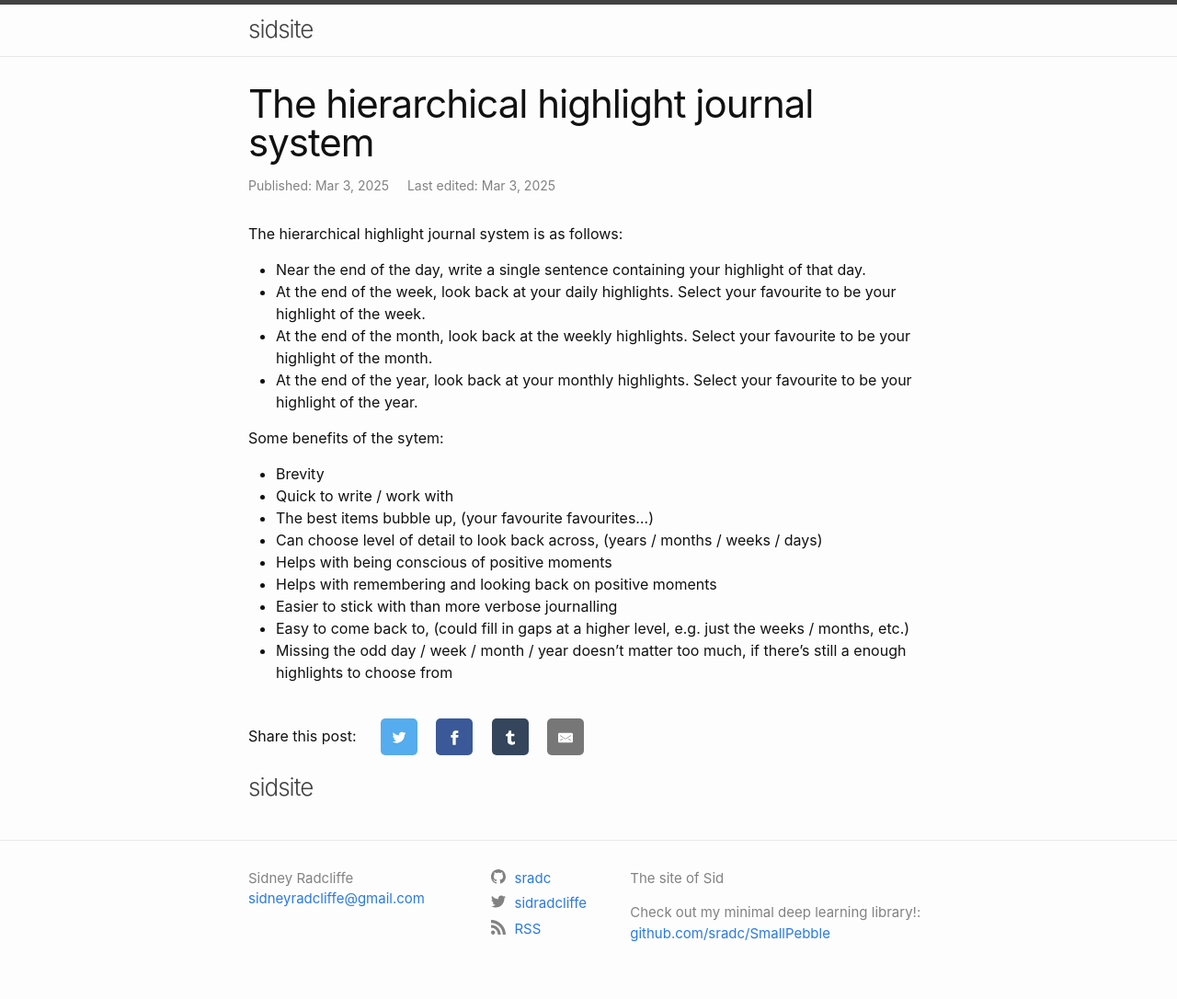
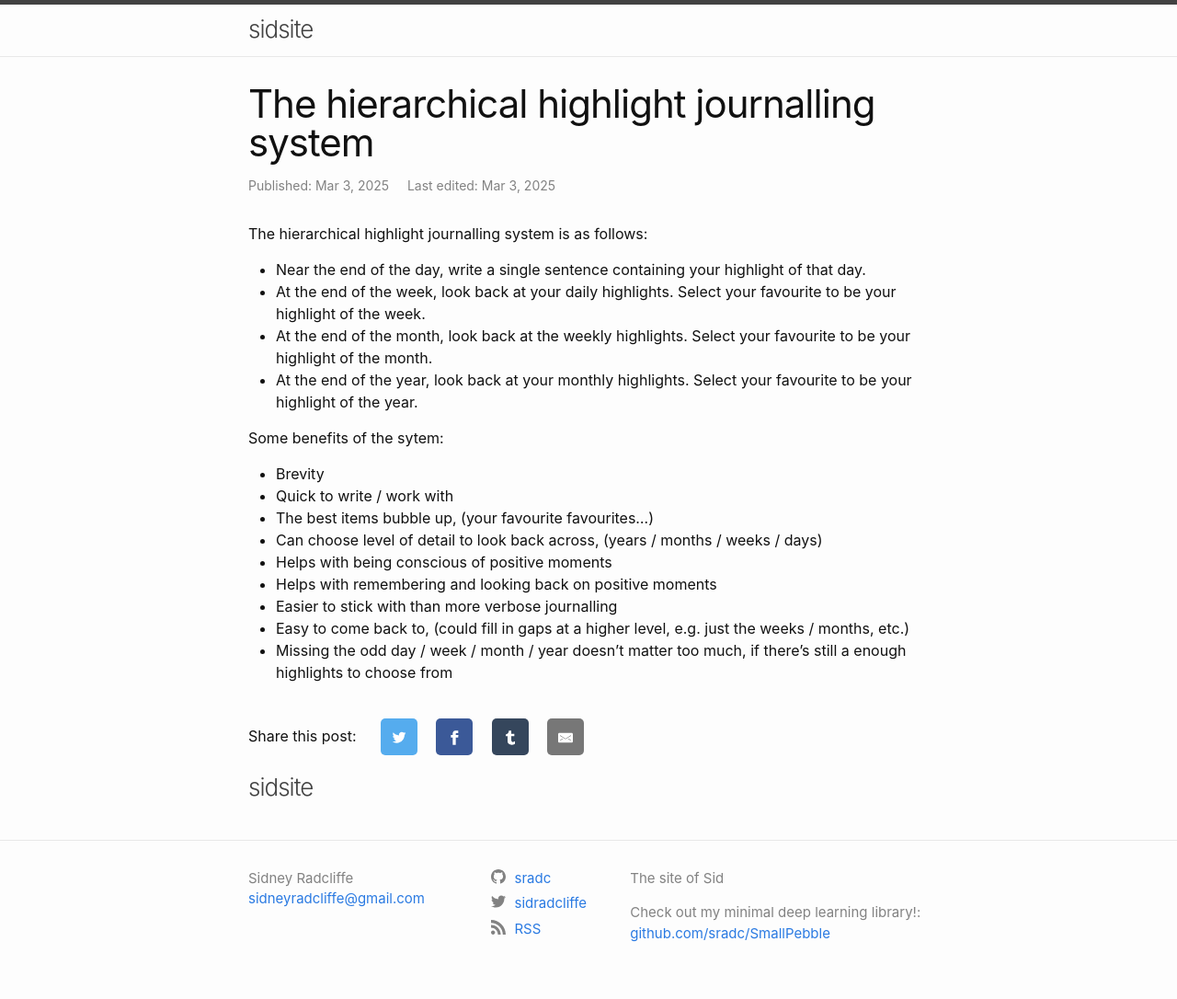
Before and after one commit to sradc/sradc.github.io, a Jekyll site: the page built from _notes/2025-03-03-highlight-journalling.md, in a window 1280 px wide. Shown: the whole page at 92% size. Built offline with Jekyll 4.4.1, drawn with Linux system fonts in a browser that asks for light colours.

Commit message:
edit: journal -> journalling

```diff
--- a/_notes/2025-03-03-highlight-journal.md
+++ b/_notes/2025-03-03-highlight-journalling.md
@@ -1,12 +1,12 @@
 ---
 layout: post
-title:  "The hierarchical highlight journal system"
+title:  "The hierarchical highlight journalling system"
 date:   2025-03-03 00:00:00 +0000
 date_edited: 2025-03-03 00:00:00 +0000
 comments: true
 ---
 
-The hierarchical highlight journal system is as follows:
+The hierarchical highlight journalling system is as follows:
 - Near the end of the day, write a single sentence containing your highlight of that day.
 - At the end of the week, look back at your daily highlights. Select your favourite to be your highlight of the week.
 - At the end of the month, look back at the weekly highlights. Select your favourite to be your highlight of the month.
```
